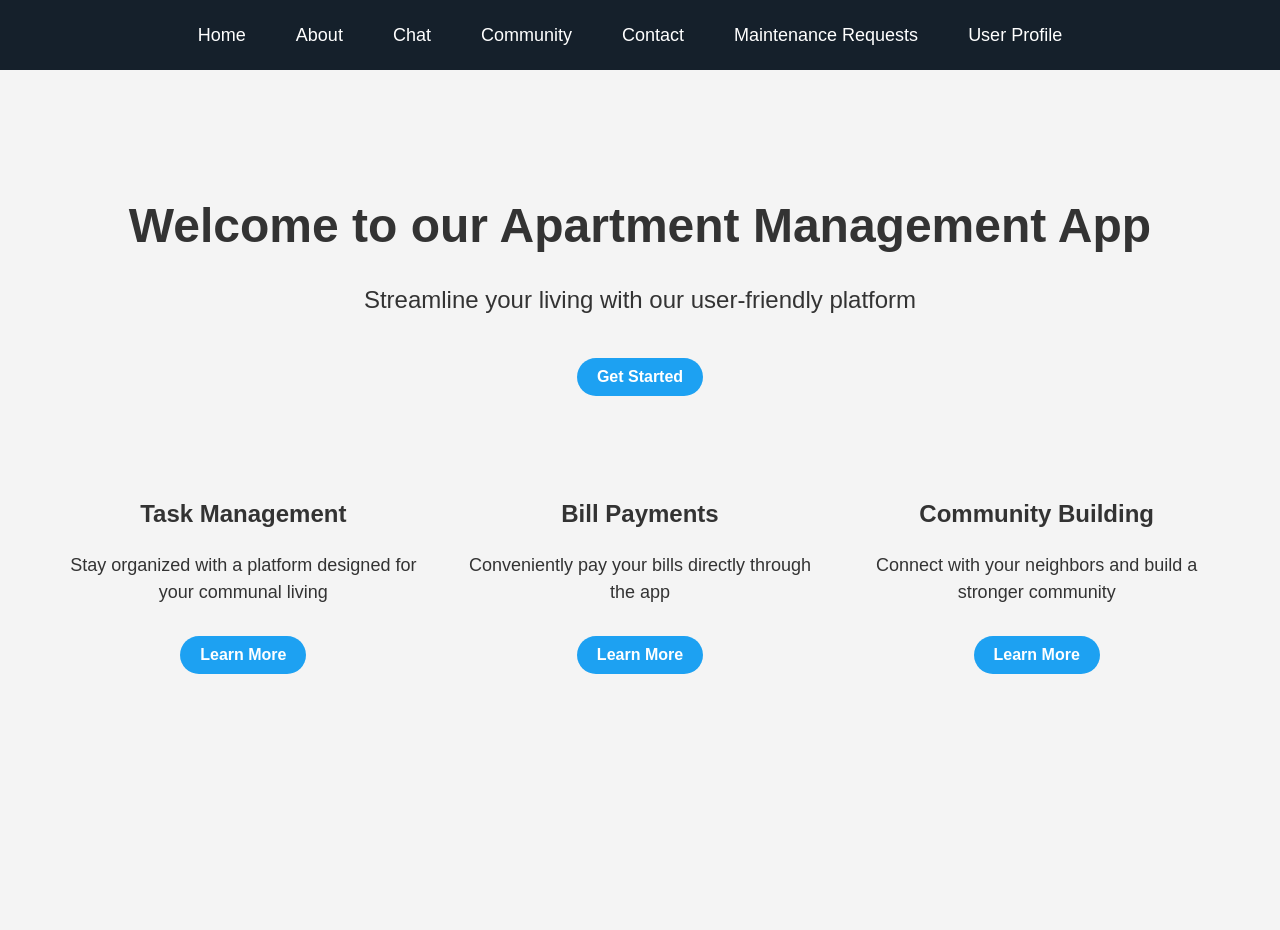
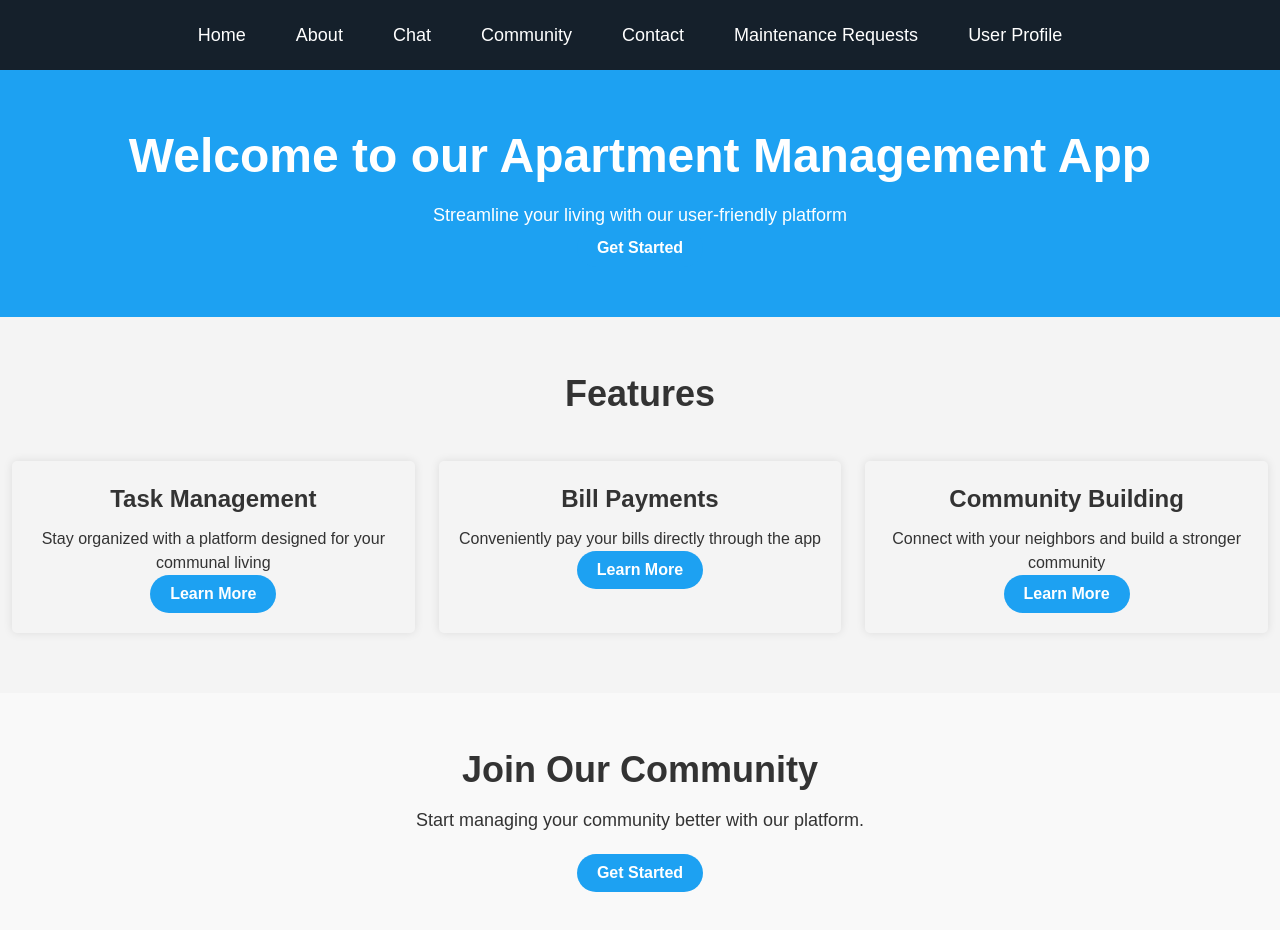
Before and after one commit to tmkanchaveli/ACCNM, a React (Create React App) app: page / in a window 1280 px wide. Shown: the top 930 px of the page. Before the commit the page ends 800 px from the top, so only its background shows below. Built offline with nearby package versions, Linux system fonts and the light colour scheme.

Commit message:
Update Home.js

```diff
--- a/src/components/Home.js
+++ b/src/components/Home.js
@@ -3,30 +3,40 @@ import "./Home.css";
 
 const Home = () => {
   return (
-    <div className="home-container">
-      <div className="hero">
+    <div className="home">
+      <div className="hero-section">
         <h1>Welcome to our Apartment Management App</h1>
         <p>Streamline your living with our user-friendly platform</p>
         <button>Get Started</button>
       </div>
-      <div className="features">
-        <div className="feature">
-          <h2>Task Management</h2>
+
+      <div className="features-section">
+        <h2>Features</h2>
+        <div className="feature-cards">
+          <div className="feature-card">
+            <h3>Task Management</h3>
             <p>
               Stay organized with a platform designed for your communal living
             </p>
             <button>Learn More</button>
           </div>
-        <div className="feature">
-          <h2>Bill Payments</h2>
+          <div className="feature-card">
+            <h3>Bill Payments</h3>
             <p>Conveniently pay your bills directly through the app</p>
             <button>Learn More</button>
           </div>
-        <div className="feature">
-          <h2>Community Building</h2>
+          <div className="feature-card">
+            <h3>Community Building</h3>
             <p>Connect with your neighbors and build a stronger community</p>
             <button>Learn More</button>
           </div>
+        </div>
+      </div>
+
+      <div className="cta-section">
+        <h2>Join Our Community</h2>
+        <p>Start managing your community better with our platform.</p>
+        <button>Get Started</button>
       </div>
     </div>
   );
```
Lines whose indentation alone changed are shown as unchanged.
